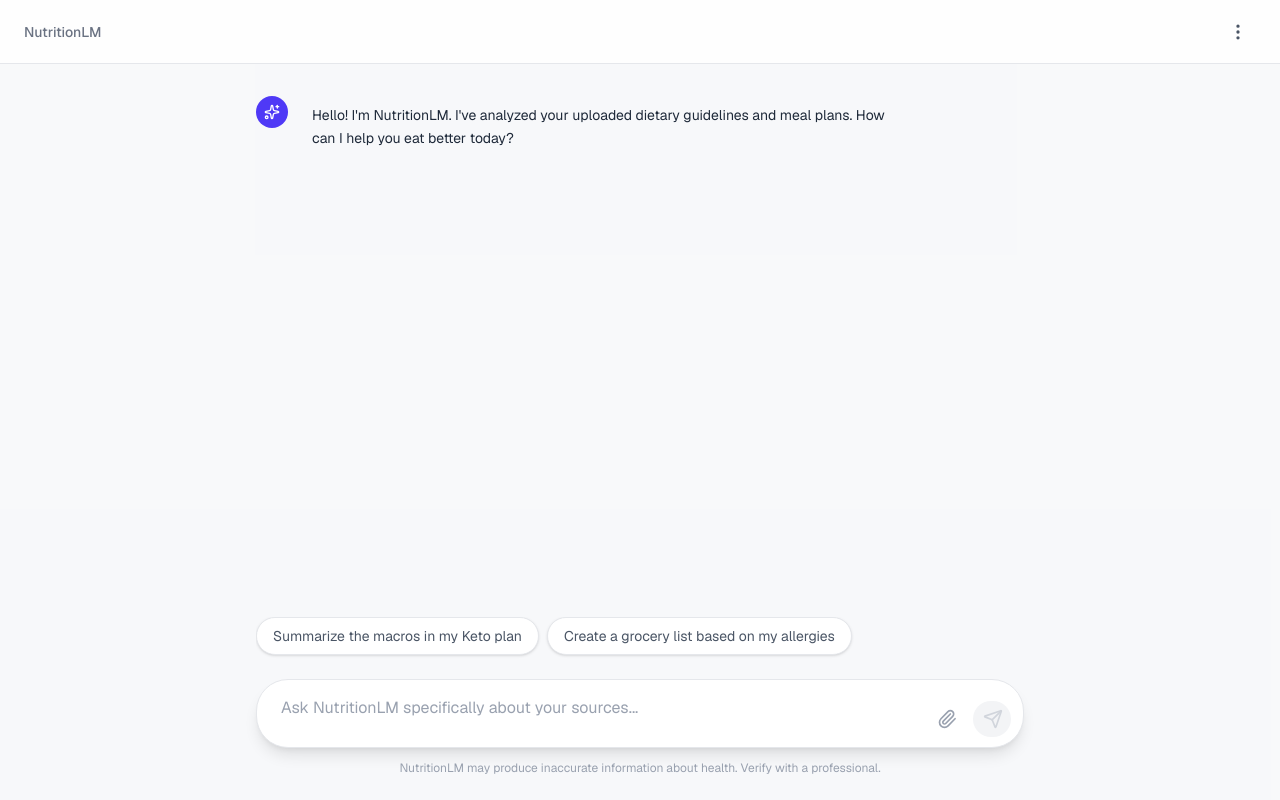
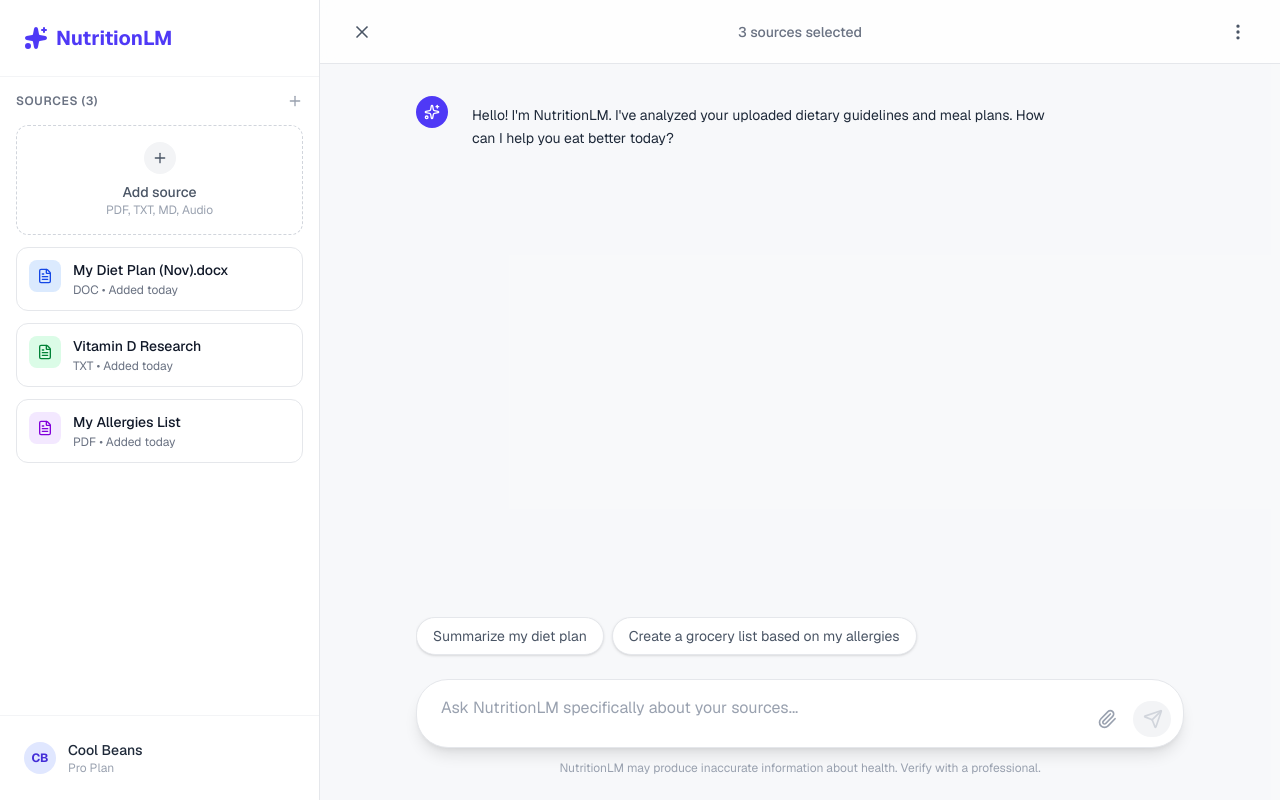
Before and after one commit to Chelle007/NutritionLM, a Next.js app: page / in a window 1280 px wide. Built offline with nearby package versions, Linux system fonts and the light colour scheme.

Commit message:
Home page: added side bar

```diff
--- a/app/page.js
+++ b/app/page.js
@@ -5,7 +5,11 @@ import {
   Send,
   Paperclip,
   Sparkles,
+  Menu,
+  Plus,
+  FileText,
   MoreVertical,
+  X
 } from 'lucide-react';
 
 export default function NutritionLM() {
@@ -17,10 +21,17 @@ export default function NutritionLM() {
     }
   ]);
   const [input, setInput] = useState('');
+  const [isSidebarOpen, setIsSidebarOpen] = useState(true);
   const messagesEndRef = useRef(null);
 
+  const sources = [
+    { id: 1, title: 'My Diet Plan (Nov).docx', type: 'DOC', color: 'bg-blue-100 text-blue-700' },
+    { id: 2, title: 'Vitamin D Research', type: 'TXT', color: 'bg-green-100 text-green-700' },
+    { id: 3, title: 'My Allergies List', type: 'PDF', color: 'bg-purple-100 text-purple-700' },
+  ];
+
   const suggestedPrompts = [
-    "Summarize the macros in my Keto plan",
+    "Summarize my diet plan",
     "Create a grocery list based on my allergies"
   ];
 
@@ -57,13 +68,81 @@ export default function NutritionLM() {
   return (
     <div className="flex h-screen bg-[#F0F2F5] font-sans text-gray-800 overflow-hidden">
 
+      {/* LEFT SIDEBAR */}
+      <div
+        className={`${isSidebarOpen ? 'w-80 opacity-100' : 'w-0 opacity-0'}
+        transition-all duration-300 ease-in-out border-r border-gray-200 bg-white flex flex-col shrink-0`}
+      >
+        <div className="p-6 border-b border-gray-100 flex justify-between items-center">
+          <div className="flex items-center gap-2 text-indigo-600 font-bold text-xl">
+            <Sparkles className="w-6 h-6 fill-current" />
+            <span>NutritionLM</span>
+          </div>
+        </div>
+
+        <div className="p-4 flex-1 overflow-y-auto">
+          <div className="flex justify-between items-center mb-4">
+            <h2 className="text-xs font-semibold text-gray-500 uppercase tracking-wider">Sources ({sources.length})</h2>
+            <button className="text-gray-400 hover:text-indigo-600">
+              <Plus className="w-4 h-4" />
+            </button>
+          </div>
+
+          <div className="space-y-3">
+            {/* Upload New Source Card */}
+            <div className="border border-dashed border-gray-300 rounded-xl p-4 flex flex-col items-center justify-center text-center cursor-pointer hover:bg-gray-50 transition-colors">
+              <div className="w-8 h-8 rounded-full bg-gray-100 flex items-center justify-center mb-2">
+                <Plus className="w-4 h-4 text-gray-600" />
+              </div>
+              <span className="text-sm font-medium text-gray-600">Add source</span>
+              <span className="text-xs text-gray-400">PDF, TXT, MD, Audio</span>
+            </div>
+
+            {/* Source Cards */}
+            {sources.map((source) => (
+              <div key={source.id} className="group relative bg-white border border-gray-200 rounded-xl p-3 hover:shadow-md transition-shadow cursor-pointer">
+                <div className="flex items-start gap-3">
+                  <div className={`w-8 h-8 rounded-lg flex items-center justify-center shrink-0 ${source.color}`}>
+                    <FileText className="w-4 h-4" />
+                  </div>
+                  <div className="flex-1 min-w-0">
+                    <h3 className="text-sm font-medium text-gray-900 truncate">{source.title}</h3>
+                    <p className="text-xs text-gray-500 mt-0.5">{source.type} • Added today</p>
+                  </div>
+                </div>
+              </div>
+            ))}
+          </div>
+        </div>
+
+        {/* User Profile */}
+        <div className="p-4 border-t border-gray-100">
+          <div className="flex items-center gap-3 p-2 hover:bg-gray-50 rounded-lg cursor-pointer">
+            <div className="w-8 h-8 rounded-full bg-indigo-100 flex items-center justify-center text-indigo-700 font-bold text-xs">
+              CB
+            </div>
+            <div className="flex-1">
+              <div className="text-sm font-medium">Cool Beans</div>
+              <div className="text-xs text-gray-400">Pro Plan</div>
+            </div>
+          </div>
+        </div>
+      </div>
+
       {/* CHAT AREA */}
       <div className="flex-1 flex flex-col relative bg-white/50">
 
         {/* Header */}
         <header className="h-16 flex items-center justify-between px-6 border-b border-gray-200 bg-white/80 backdrop-blur-sm sticky top-0 z-10">
+          <button
+            onClick={() => setIsSidebarOpen(!isSidebarOpen)}
+            className="p-2 hover:bg-gray-100 rounded-lg text-gray-600"
+          >
+            {isSidebarOpen ? <X className="w-5 h-5" /> : <Menu className="w-5 h-5" />}
+          </button>
+
           <div className="text-sm font-medium text-gray-500">
-            NutritionLM
+            {sources.length} sources selected
           </div>
 
           <button className="p-2 hover:bg-gray-100 rounded-lg text-gray-600">
```
